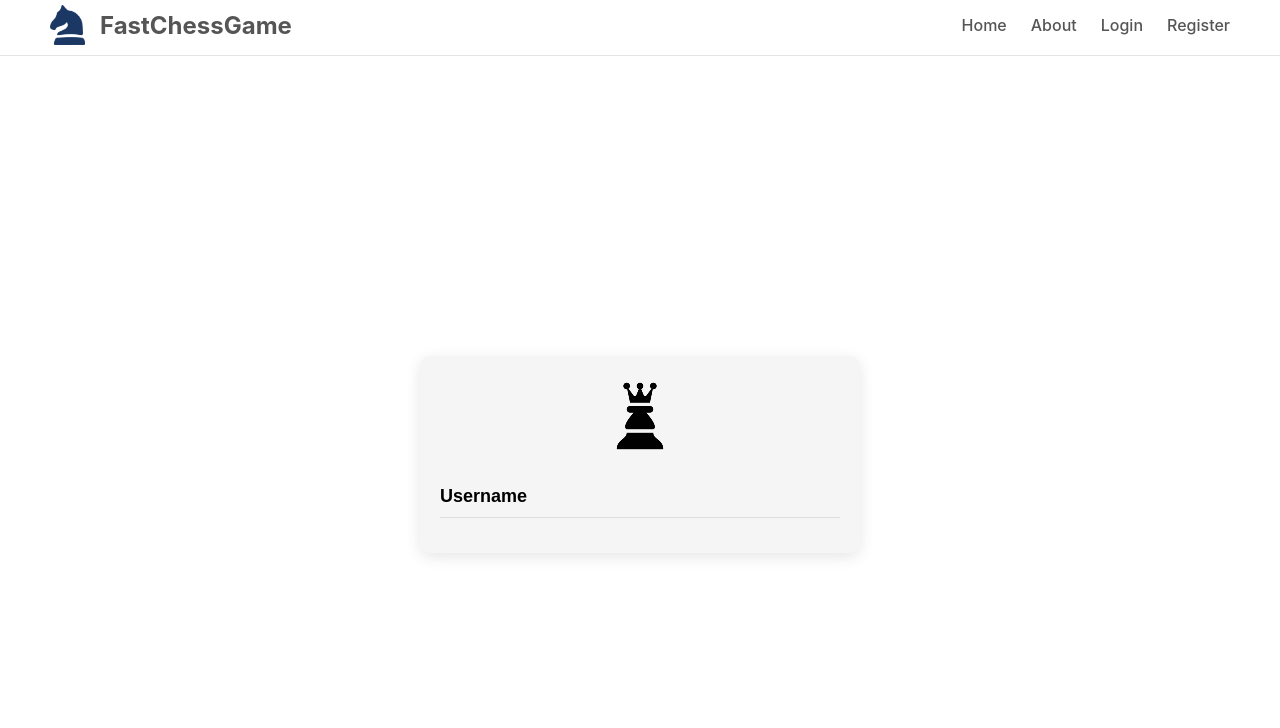
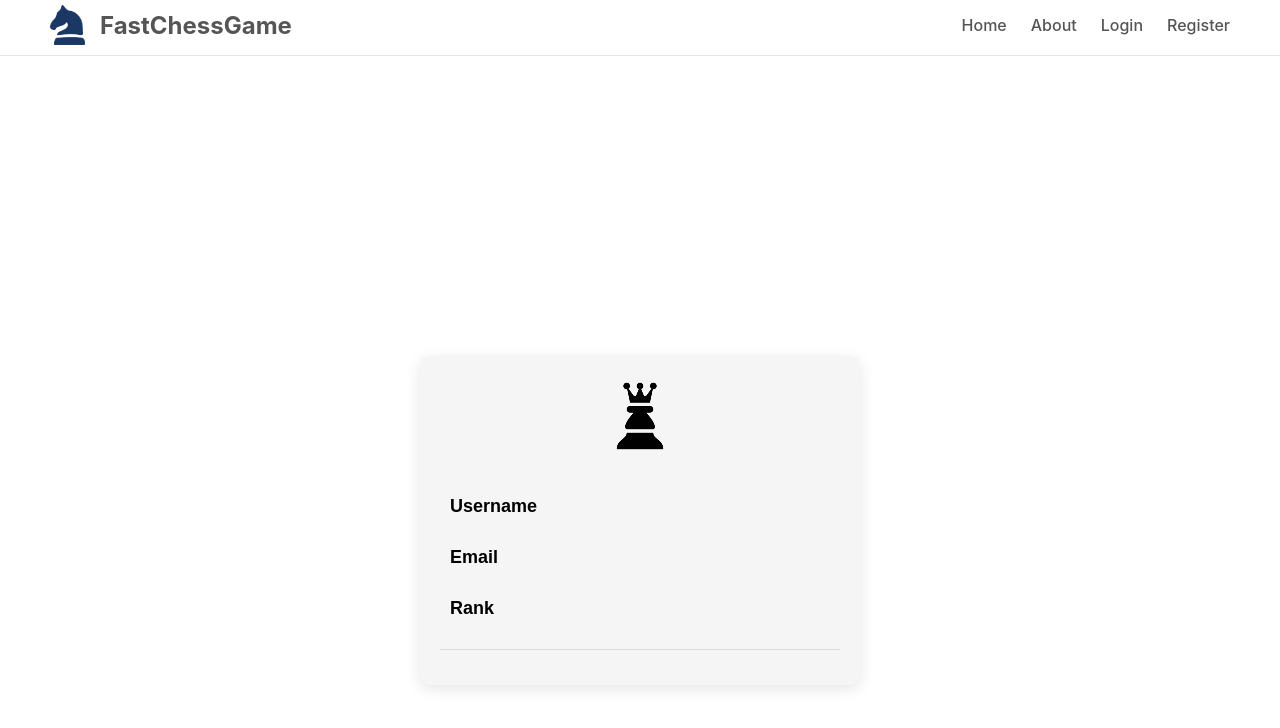
Before and after one commit to DorianBajorek/fast-chess-game-ui, a React (Create React App) app: page /profile in a window 1280 px wide. Shown: the top 728 px of the page. Built offline with nearby package versions, Linux system fonts and the light colour scheme.

Commit message:
show user profile

```diff
--- a/src/game/TablePlayers.tsx
+++ b/src/game/TablePlayers.tsx
@@ -1,5 +1,5 @@
 import React, { useEffect, useState } from 'react';
-import { showActiveUsers } from '../FastChessGameSerive';
+import { showActiveUsers } from '../FastChessGameService';
 import { useUserData } from '../mainPage/loginPage/UserData';
 import { useNavigate } from 'react-router-dom';
 
--- a/src/mainPage/loginPage/Login.tsx
+++ b/src/mainPage/loginPage/Login.tsx
@@ -1,5 +1,5 @@
 import React, { useState } from 'react';
-import { authenticateUser } from '../../FastChessGameSerive';
+import { authenticateUser } from '../../FastChessGameService';
 import { useUserData } from './UserData';
 import { useNavigate } from 'react-router-dom';
 import { COLORS } from '../../Constans';
@@ -7,15 +7,19 @@ import { COLORS } from '../../Constans';
 const Login: React.FC = () => {
   const [login, setLogin] = useState('');
   const [password, setPassword] = useState('');
-  const { updateToken, updateUserName } = useUserData();
+  const { updateToken, updateUserName, updateEmail, updateRank } = useUserData();
   const navigate = useNavigate();
 
   const handleLoginChange = (e: React.ChangeEvent<HTMLInputElement>) => setLogin(e.target.value);
   const handlePasswordChange = (e: React.ChangeEvent<HTMLInputElement>) => setPassword(e.target.value);
+
   const handleAuthenticateUser = async () => {
     const data = await authenticateUser(login, password);
     updateToken(data.token);
     updateUserName(data.username);
+    updateEmail(data.email);
+    updateRank(data.rank);
+    console.log("asdas: " + data.rank)
     navigate('/');
   };
 
--- a/src/mainPage/loginPage/Profile.tsx
+++ b/src/mainPage/loginPage/Profile.tsx
@@ -20,9 +20,9 @@ const Profile: React.FC = () => {
 
   const profileInfoStyle: React.CSSProperties = {
     display: 'flex',
-    justifyContent: 'space-between',
+    flexDirection: 'column',
+    alignItems: 'flex-start',
     width: '100%',
-    alignItems: 'center',
     marginBottom: '15px',
     padding: '10px 0',
     borderBottom: '1px solid #ddd',
@@ -37,16 +37,32 @@ const Profile: React.FC = () => {
   const valueStyle: React.CSSProperties = {
     fontSize: '16px',
     color: '#333',
+    marginBottom: '10px',
   };
 
+  const userData: React.CSSProperties = {
+    margin: '10px'
+  }
   const userName = useUserData().userName;
+  const email = useUserData().email;
+  const rank = useUserData().rank;
 
   return (
     <div style={containerStyle}>
-    <img src='../userAvatar.png' />
+      <img src='../userAvatar.png' alt="User Avatar" />
       <div style={profileInfoStyle}>
-        <span style={labelStyle}>Username</span>
-        <span style={valueStyle}>{userName}</span>
+        <div style={userData}>
+          <span style={labelStyle}>Username</span>
+          <div style={valueStyle}>{userName}</div>
+        </div>
+        <div style={userData}>
+          <span style={labelStyle}>Email</span>
+          <div style={valueStyle}>{email}</div>
+        </div>
+        <div style={userData}>
+          <span style={labelStyle}>Rank</span>
+          <div style={valueStyle}>{rank}</div>
+        </div>
       </div>
     </div>
   );
--- a/src/mainPage/loginPage/Register.tsx
+++ b/src/mainPage/loginPage/Register.tsx
@@ -1,5 +1,5 @@
 import React, { useState } from 'react';
-import { registerUser } from '../../FastChessGameSerive';
+import { registerUser } from '../../FastChessGameService';
 import { useUserData } from './UserData';
 import { useNavigate } from 'react-router-dom';
 import { COLORS } from '../../Constans';
@@ -8,7 +8,7 @@ const Register: React.FC = () => {
   const [email, setEmail] = useState('');
   const [username, setUsername] = useState('');
   const [password, setPassword] = useState('');
-  const { updateToken, updateUserName } = useUserData();
+  const { updateToken, updateUserName, updateEmail, updateRank } = useUserData();
   const navigate = useNavigate();
 
   const handleEmailChange = (e: React.ChangeEvent<HTMLInputElement>) => setEmail(e.target.value);
@@ -20,6 +20,8 @@ const Register: React.FC = () => {
       navigate("/")
       updateToken(data.token);
       updateUserName(data.username);
+      updateEmail(data.email);
+      updateRank(data.rank);
     } catch (error) {
       console.error("Register failed", error);
     }
--- a/src/mainPage/loginPage/UserData.tsx
+++ b/src/mainPage/loginPage/UserData.tsx
@@ -5,12 +5,18 @@ const UserContext = createContext({
   updateToken: (token: string) => {},
   userName: '',
   updateUserName: (userName: string) => {},
+  email: '',
+  updateEmail: (email: string) => {},
+  rank: '',
+  updateRank: (email: string) => {},
   logout: () => {}
 });
 
 export const UserData: React.FC<{ children: React.ReactNode }> = ({ children }) => {
   const [token, setToken] = useState<string>(() => localStorage.getItem('token') || '');
   const [userName, setUserName] = useState<string>(() => localStorage.getItem('userName') || '');
+  const [email, setEmail] = useState<string>(() => localStorage.getItem('email') || '');
+  const [rank, setRank] = useState<string>(() => localStorage.getItem('rank') || '');
 
   const updateToken = (newToken: string) => {
     setToken(newToken);
@@ -22,18 +28,33 @@ export const UserData: React.FC<{ children: React.ReactNode }> = ({ children })
     localStorage.setItem('userName', newUserName);
   };
 
+  const updateEmail = (newEmail: string) => {
+    setEmail(newEmail);
+    localStorage.setItem('email', newEmail);
+  };
+
+  const updateRank= (newRank: string) => {
+    setRank(newRank);
+    localStorage.setItem('rank', newRank);
+  };
+
   const logout = () => {
     setToken('');
     setUserName('');
+    setEmail('');
+    setRank('');
     localStorage.removeItem('token');
     localStorage.removeItem('userName');
+    localStorage.removeItem('email');
+    localStorage.removeItem('rank');
   };
 
   return (
-    <UserContext.Provider value={{ token, updateToken, userName, updateUserName, logout }}>
+    <UserContext.Provider value={{ token, updateToken, userName, updateUserName, email, updateEmail, rank, updateRank, logout }}>
       {children}
     </UserContext.Provider>
   );
 };
 
 export const useUserData = () => useContext(UserContext);
+//809
```
Also changed, not shown: src/FastChessGameService.tsx (renamed from src/FastChessGameSerive.tsx).
